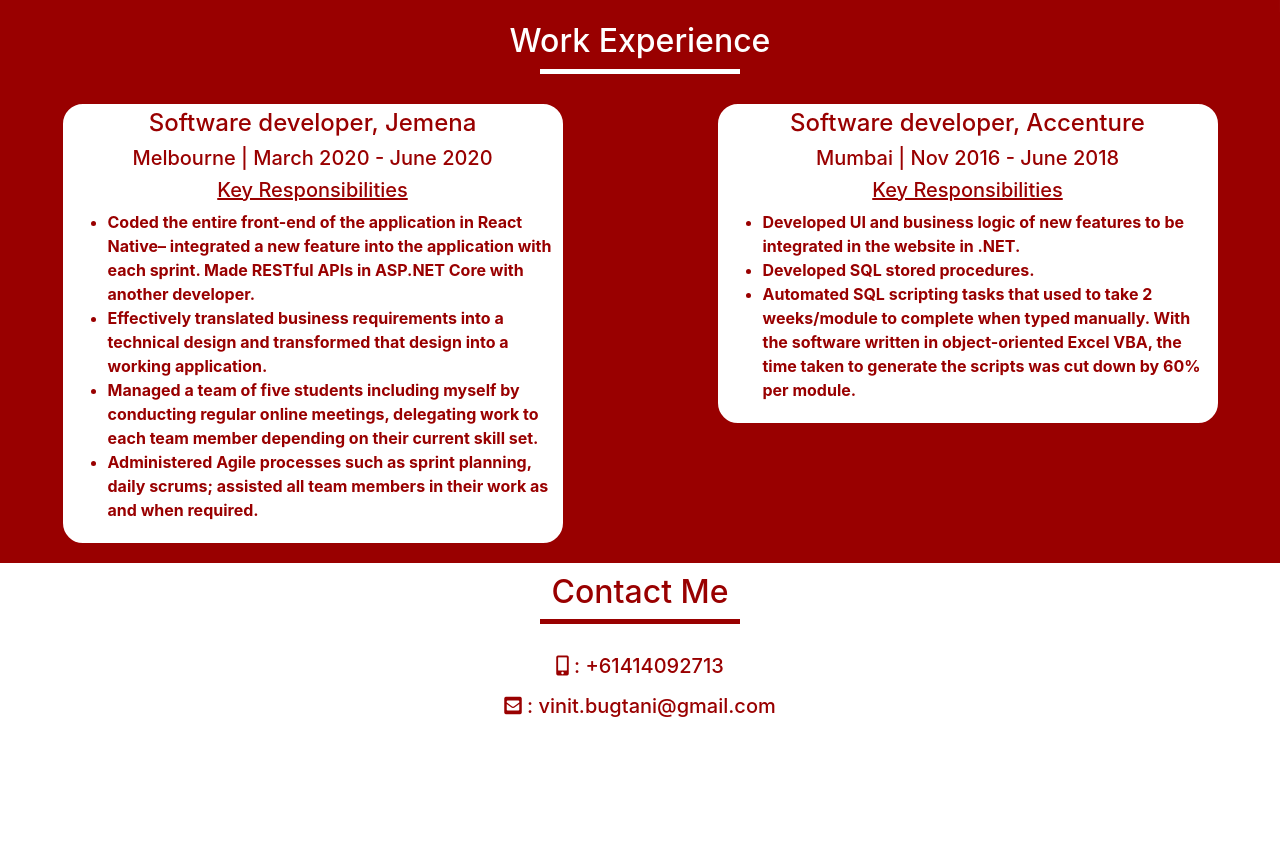
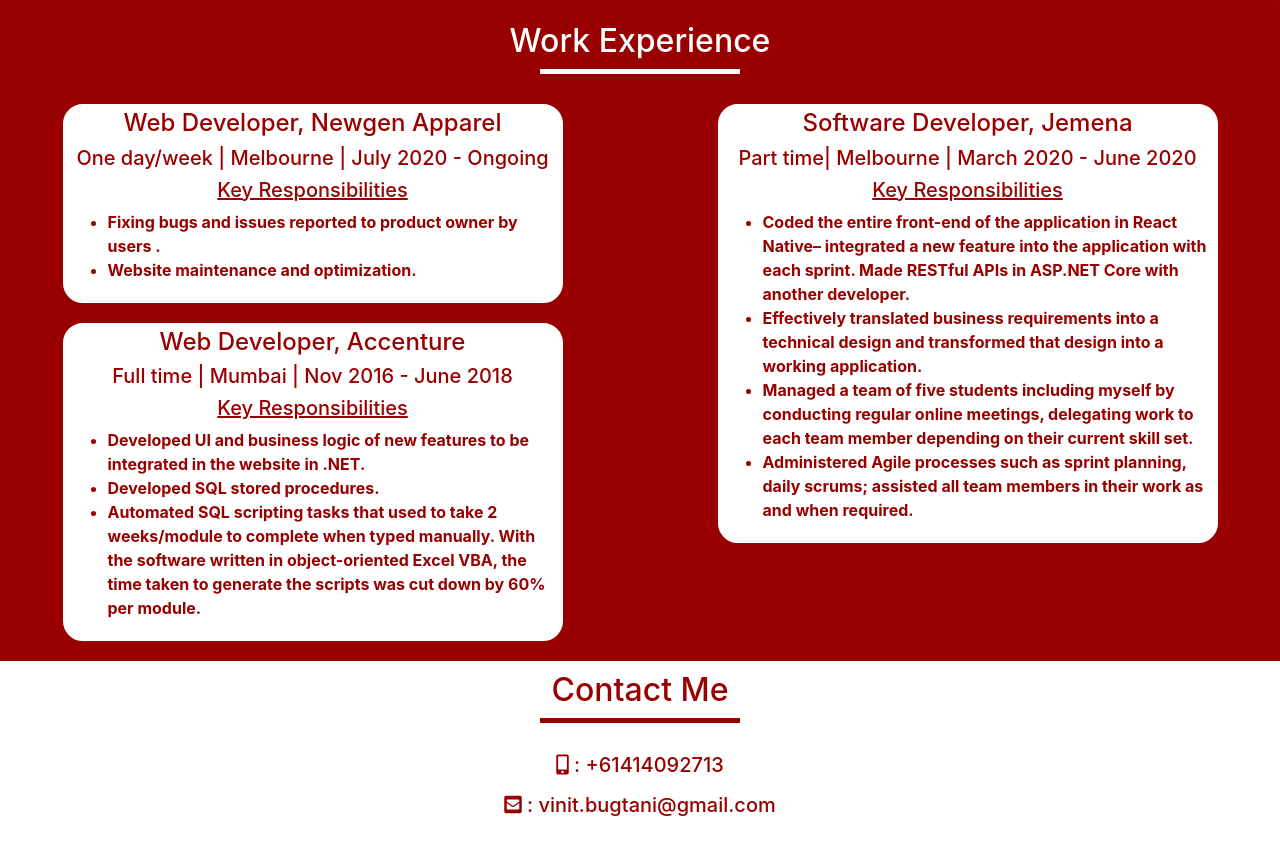
Before and after one commit to rmit-s3734938-vineet-bugtani/portfolio, a plain HTML site: page index.html in a window 1280 px wide. Shown: the part 1651-2506 px from the top of the page. Before the commit the page ends 2454 px from the top, so only its background shows below. Drawn offline with nearby package versions, Linux system fonts and the light colour scheme.

Commit message:
Adding new work experience

```diff
--- a/index.html
+++ b/index.html
@@ -162,10 +162,40 @@
     </div>
     <div class="title-bottom work-exp-title-bottom"></div>
     <div class="row work-row">
-      <div class="col-lg-6 col-md-12 col-sm-12 col">
+        <div class="col-lg-6 col-md-12 col-sm-12">
+            <div class="work-tab" id="columnOne" data-aos="fade-left">
+              <h4 class="companyname">Web Developer, Newgen Apparel</h4>
+              <h5 class="details">One day/week | Melbourne | July 2020 - Ongoing</h5>
+              <h5 class="responsibilities"><u>Key Responsibilities</u></h5>
+              <ul class="resp-list">
+                <li>
+                  Fixing bugs and issues reported to product owner by users .
+                </li>
+                <li>
+                  Website maintenance and optimization.
+                  </li>
+              </ul>
+            </div>
+            <div class="work-tab" id="columnTwo" data-aos="fade-left">
+                <h4 class="companyname">Web Developer, Accenture</h4>
+                <h5 class="details">Full time | Mumbai | Nov 2016 - June 2018</h5>
+                <h5 class="responsibilities"><u>Key Responsibilities</u></h5>
+                <ul class="resp-list">
+                  <li>Developed UI and business logic of new features to be integrated in the website in .NET.</li>
+                  <li>Developed SQL stored procedures.</li>
+                  <li>
+                    Automated SQL scripting tasks that used to take 2 weeks/module
+                    to complete when typed manually. With the software written in
+                    object-oriented Excel VBA, the time taken to generate the
+                    scripts was cut down by 60% per module.
+                  </li>
+                </ul>
+              </div>
+          </div>
+      <div class="col-lg-6 col-md-12 col-sm-12">
         <div class="work-tab" id="columnOne" data-aos="fade-right">
-          <h4 class="companyname">Software developer, Jemena</h4>
-          <h5 class="details">Melbourne | March 2020 - June 2020</h5>
+          <h4 class="companyname">Software Developer, Jemena</h4>
+          <h5 class="details">Part time| Melbourne | March 2020 - June 2020</h5>
           <h5 class="responsibilities"><u>Key Responsibilities</u></h5>
           <ul class="resp-list">
             <li>
@@ -186,23 +216,6 @@
               Administered Agile processes such as sprint planning, daily
               scrums; assisted all team members in their work as and when
               required.
-            </li>
-          </ul>
-        </div>
-      </div>
-      <div class="col-lg-6 col-md-12 col-sm-12">
-        <div class="work-tab" id="columnTwo" data-aos="fade-left">
-          <h4 class="companyname">Software developer, Accenture</h4>
-          <h5 class="details">Mumbai | Nov 2016 - June 2018</h5>
-          <h5 class="responsibilities"><u>Key Responsibilities</u></h5>
-          <ul class="resp-list">
-            <li>Developed UI and business logic of new features to be integrated in the website in .NET.</li>
-            <li>Developed SQL stored procedures.</li>
-            <li>
-              Automated SQL scripting tasks that used to take 2 weeks/module
-              to complete when typed manually. With the software written in
-              object-oriented Excel VBA, the time taken to generate the
-              scripts was cut down by 60% per module.
             </li>
           </ul>
         </div>
```
